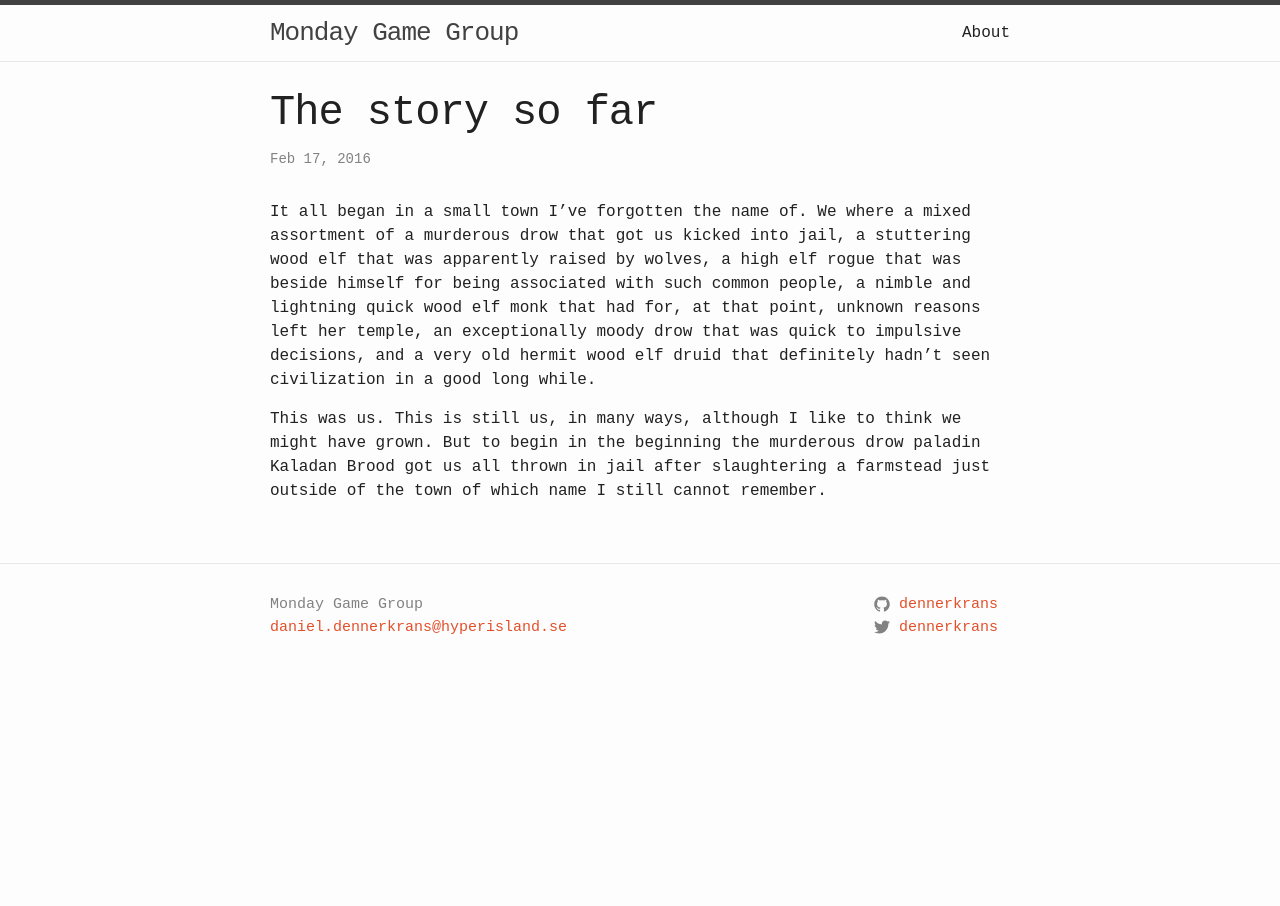
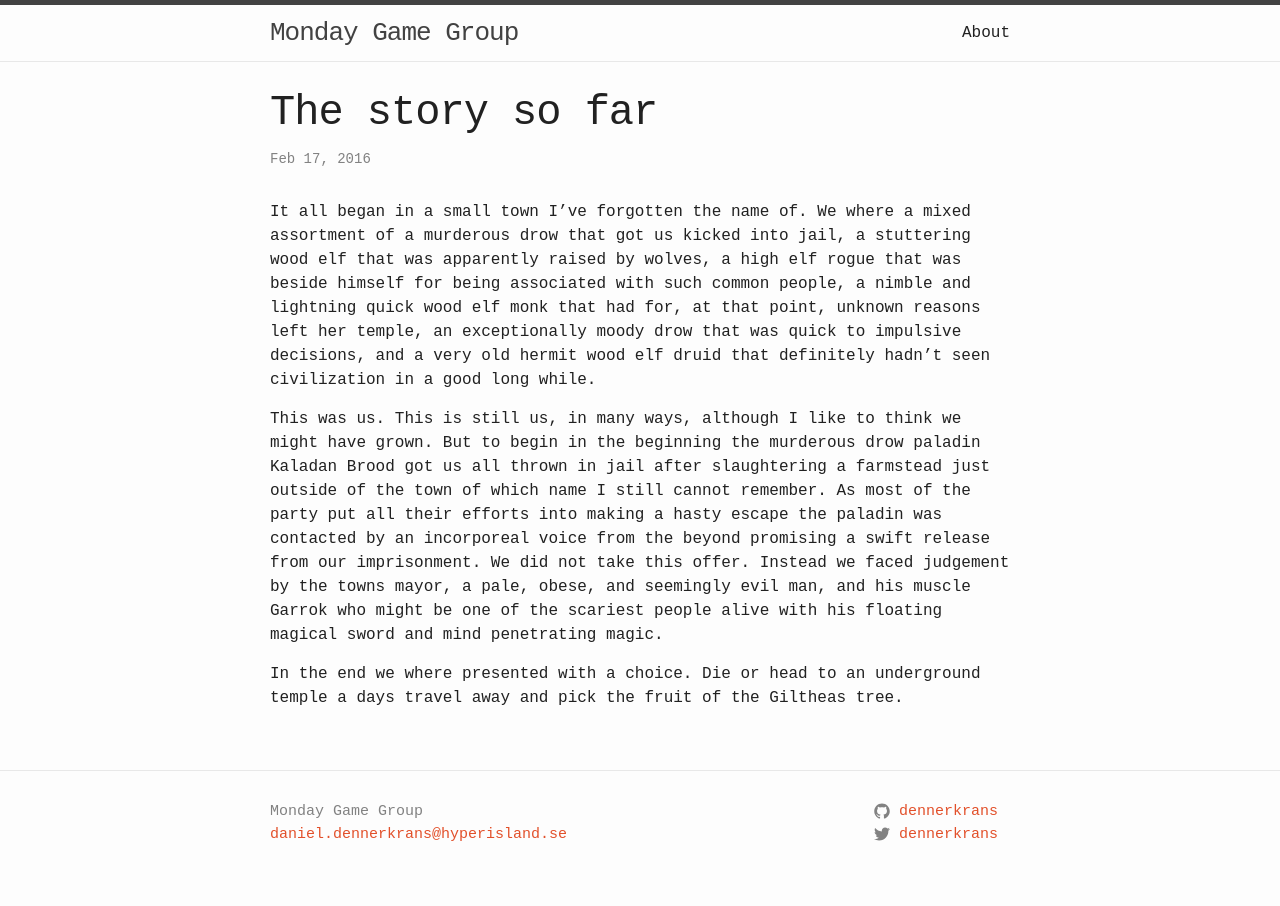
Before and after one commit to danomarr/monday-game-group, a Jekyll site: the page built from _posts/2016-02-17-the-story-so-far.md, in a window 1280 px wide. Built offline with Jekyll 4.4.1, drawn with Linux system fonts in a browser that asks for light colours.

Commit message:
Continued writing on The story so far

```diff
--- a/_posts/2016-02-17-the-story-so-far.md
+++ b/_posts/2016-02-17-the-story-so-far.md
@@ -6,4 +6,6 @@ categories: adventure beginning recap
 ---
 It all began in a small town I've forgotten the name of. We where a mixed assortment of a murderous drow that got us kicked into jail, a stuttering wood elf that was apparently raised by wolves, a high elf rogue that was beside himself for being associated with such common people, a nimble and lightning quick wood elf monk that had for, at that point, unknown reasons left her temple, an exceptionally moody drow that was quick to impulsive decisions, and a very old hermit wood elf druid that definitely hadn't seen civilization in a good long while.
 
-This was us. This is still us, in many ways, although I like to think we might have grown. But to begin in the beginning the murderous drow paladin Kaladan Brood got us all thrown in jail after slaughtering a farmstead just outside of the town of which name I still cannot remember.
+This was us. This is still us, in many ways, although I like to think we might have grown. But to begin in the beginning the murderous drow paladin Kaladan Brood got us all thrown in jail after slaughtering a farmstead just outside of the town of which name I still cannot remember. As most of the party put all their efforts into making a hasty escape the paladin was contacted by an incorporeal voice from the beyond promising a swift release from our imprisonment. We did not take this offer. Instead we faced judgement by the towns mayor, a pale, obese, and seemingly evil man, and his muscle Garrok who might be one of the scariest people alive with his floating magical sword and mind penetrating magic.
+
+In the end we where presented with a choice. Die or head to an underground temple a days travel away and pick the fruit of the Giltheas tree.
```
